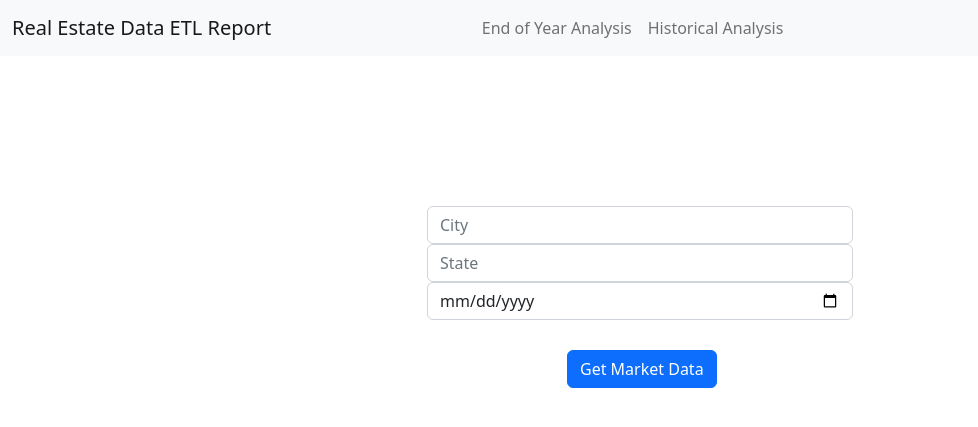
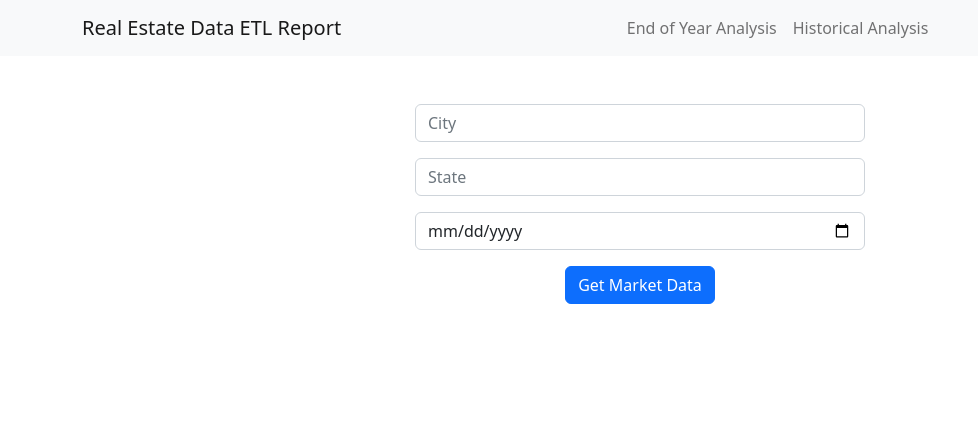
Before and after one commit to zacharysgoldberg/real-estate-etl-pipeline, a Flask app: page / in a window 1280 px wide. Shown: the top 427 px of the page, without its empty margins (0-978 px from the left). Run offline with Flask 3, Linux system fonts and the light colour scheme.

Commit message:
update base template UI

```diff
--- a/app/src/templates/base.html
+++ b/app/src/templates/base.html
@@ -1,71 +1,69 @@
 <!DOCTYPE html>
 <html lang="en">
-
-    <div class="text-center">
 
     <head>
         <!-- CSS only -->
         <link href="https://cdn.jsdelivr.net/npm/bootstrap@5.2.1/dist/css/bootstrap.min.css" rel="stylesheet"
-                integrity="sha384-iYQeCzEYFbKjA/T2uDLTpkwGzCiq6soy8tYaI1GyVh/UjpbCx/TYkiZhlZB6+fzT"
-                crossorigin="anonymous">
-            <!-- JavaScript Bundle with Popper -->
-            <!-- <script src="https://cdn.jsdelivr.net/npm/bootstrap@5.2.2/dist/js/bootstrap.bundle.min.js"
-            integrity="sha384-OERcA2EqjJCMA+/3y+gxIOqMEjwtxJY7qPCqsdltbNJuaOe923+mo//f6V8Qbsw3"
-            crossorigin="anonymous"></script> -->
+            integrity="sha384-iYQeCzEYFbKjA/T2uDLTpkwGzCiq6soy8tYaI1GyVh/UjpbCx/TYkiZhlZB6+fzT" crossorigin="anonymous">
         <meta name="viewport" content="width=device-width, initial-scale=1, shrink-to-fit=no">
 
-            <!--
-        <link rel="stylesheet" href="{{ url_for('static', filename='css/index.css') }}">
-        <title>{% block title %}{% endblock %} - Real Estate ETL Report</title> -->
+        <title>Real Estate ETL Report</title>
     </head>
 
     <body>
-            <nav class="navbar navbar-expand-lg bg-light">
-                <div class="container-fluid">
-                    <a class="navbar-brand" href="/" method="GET">Real Estate Data ETL Report</a>
+        <nav class="navbar navbar-expand-lg navbar-light bg-light">
+            <div class="container">
+                <a class="navbar-brand" href="/">Real Estate Data ETL Report</a>
                 <button class="navbar-toggler" type="button" data-bs-toggle="collapse"
                     data-bs-target="#navbarSupportedContent" aria-controls="navbarSupportedContent"
                     aria-expanded="false" aria-label="Toggle navigation">
                     <span class="navbar-toggler-icon"></span>
                 </button>
-                    <ul class="navbar-nav mx-auto">
-                        <a class="nav-link" href="{{ url_for('end_of_year_report') }}">
-                            End of Year Analysis
-                        </a>
-                        <a style="margin-right:290px;" class="nav-link" href="{{ url_for('historical_analysis') }}">
-                            Historical Analysis
-                        </a>
+                <div class="collapse navbar-collapse" id="navbarSupportedContent">
+                    <ul class="navbar-nav mx-auto mb-2 mb-lg-0">
+                        <li class="nav-item">
+                            <a class="nav-link" href="{{ url_for('end_of_year_report') }}">End of Year Analysis</a>
+                        </li>
+                        <li class="nav-item">
+                            <a class="nav-link" href="{{ url_for('historical_analysis') }}">Historical Analysis</a>
+                        </li>
                     </ul>
                 </div>
+            </div>
         </nav>
+
+        <div class="container mt-5 text-center">
+            <div class="row justify-content-center">
+                <div class="col-md-6">
+                    <form action="/market-data" method="POST">
+                        <div class="mb-3 mx-sm-5">
+                            <input type="text" class="form-control" name="city" placeholder="City" required>
+                        </div>
+                        <div class="mb-3  mx-sm-5">
+                            <input type="text" class="form-control" name="state" placeholder="State" required>
+                        </div>
+                        <div class="mb-3  mx-sm-5">
+                            <input type="date" class="form-control" name="date" placeholder="Date" required>
+                        </div>
+                        <button class="btn btn-primary btn-block" type="submit">Get Market Data</button>
+                        {% if msg %}
+                        <div class="alert alert-success mt-3" role="alert">
+                            {{msg}}
+                        </div>
+                        {% elif error %}
+                        <div class="alert alert-danger mt-3" role="alert">
+                            {{error}}
+                        </div>
+                        {% endif %}
+                    </form>
+                </div>
+            </div>
+        </div>
+
         <!-- JavaScript Bundle with Popper -->
         <script src="https://cdn.jsdelivr.net/npm/bootstrap@5.2.3/dist/js/bootstrap.bundle.min.js"
             integrity="sha384-kenU1KFdBIe4zVF0s0G1M5b4hcpxyD9F7jL+jjXkk+Q2h455rYXK/7HAuoJl+0I4"
             crossorigin="anonymous"></script>
-
     </body>
-    </div>
-    <div style="max-width:450px;margin-top:150px;" class="container">
-        <form action="/market-data" method="POST">
-            <div class="form-group">
-                <input type="text" class="form-control" name="city" placeholder="City" />
-                <input type="text" class="form-control" name="state" placeholder="State" />
-                <input type="date" class="form-control" name="date" placeholder="Date" />
-                <button style="margin-top:30px;margin-left:140px;" class="btn btn-primary" type="submit">
-                    Get Market Data
-                </button>
-                {% if msg %}
-                <div class="alert alert-success" role="alert">
-                    {{msg}}
-                </div>
-                {% elif error %}
-                <div class="alert alert-danger" role="alert">
-                    {{error}}
-                </div>
-                {% endif %}
-
-            </div>
-        </form>
-    </div>
 
 </html>
```
Lines whose indentation alone changed are shown as unchanged.
